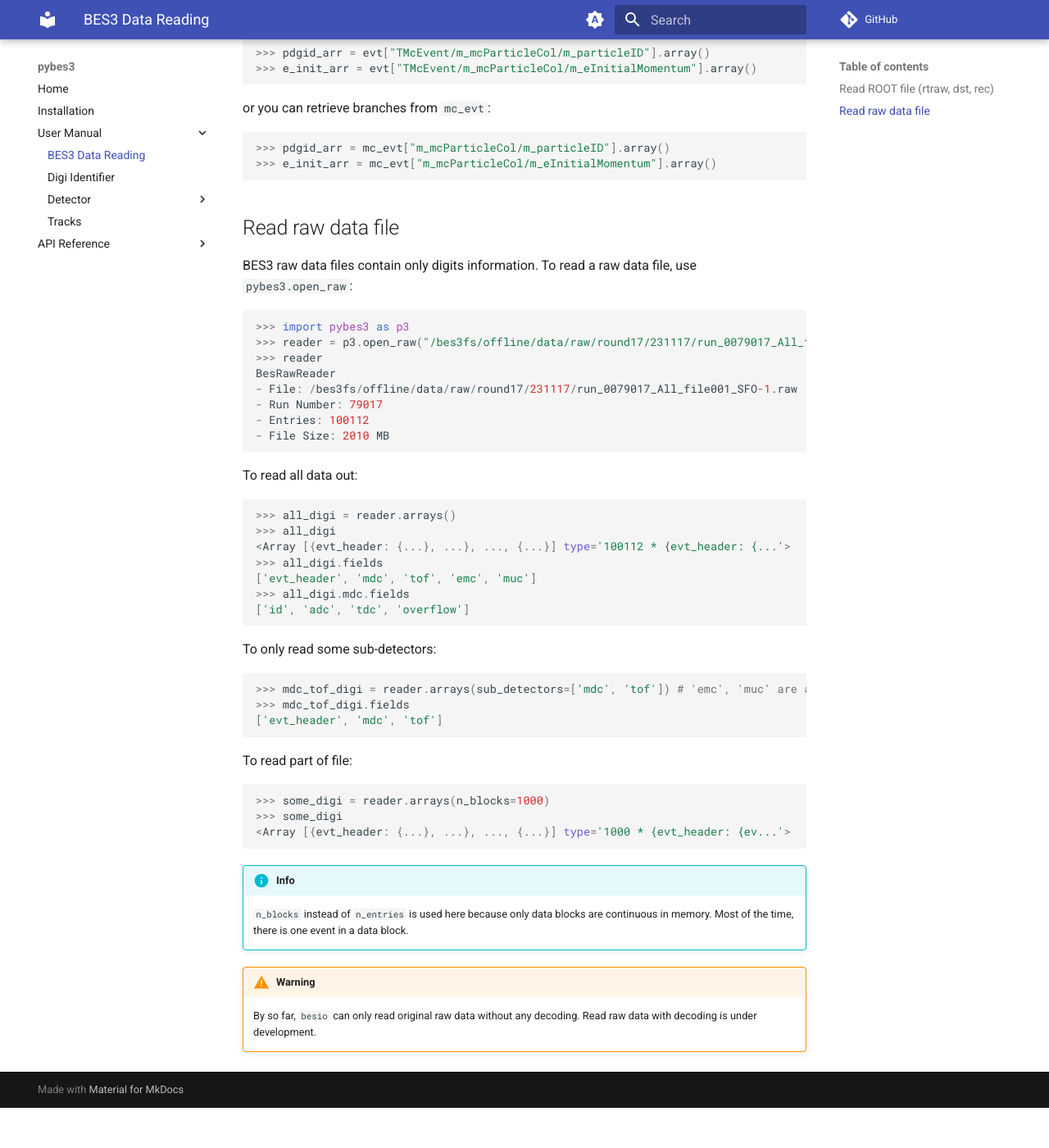
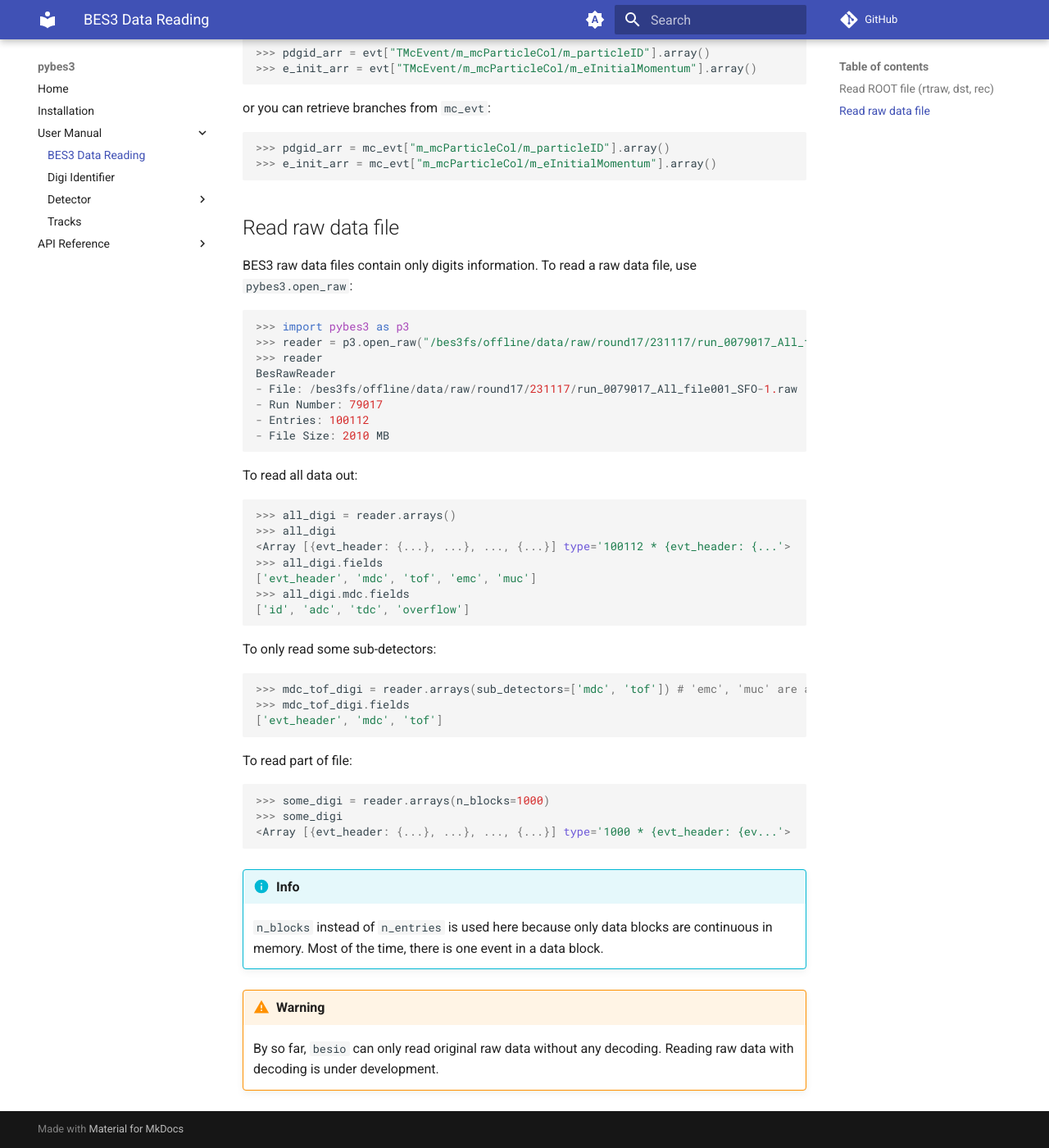
Before and after one commit to mrzimu/pybes3, an MkDocs documentation site: the page built from docs/user-manual/bes3-data-reading.md, in a window 1280 px wide and 1400 px high, scrolled down 1530 px. Shown: the whole window at 82% size. Built offline with MkDocs 1.6.1 and Material for MkDocs 9.7.7, drawn with Linux system fonts in a browser that asks for light colours; comment, search, counter and statistics services are not loaded; before the commit the page ends 2881 px from its top, so only the background shows below that.

```diff
--- /dev/null
+++ b/docs/stylesheets/extra.css
@@ -0,0 +1,4 @@
+.md-typeset .admonition,
+.md-typeset details {
+    font-size: 16px;
+}
--- a/docs/user-manual/bes3-data-reading.md
+++ b/docs/user-manual/bes3-data-reading.md
@@ -134,4 +134,4 @@ To read part of file:
     `n_blocks` instead of `n_entries` is used here because only data blocks are continuous in memory. Most of the time, there is one event in a data block.
 
 !!! warning
-    By so far, `besio` can only read original raw data without any decoding. Read raw data with decoding is under development.
+    By so far, `besio` can only read original raw data without any decoding. Reading raw data with decoding is under development.
--- a/mkdocs.yml
+++ b/mkdocs.yml
@@ -30,6 +30,9 @@ theme:
       toggle:
         icon: material/brightness-4
         name: Switch to system preference
+
+extra_css:
+  - stylesheets/extra.css
 
 markdown_extensions:
   - admonition
@@ -81,3 +84,4 @@ nav:
       - pybes3.besio: api/pybes3.besio.md
       - pybes3.detectors: api/pybes3.detectors.md
       - pybes3.tracks: api/pybes3.tracks.md
+      - pybes3._cache_numba: api/pybes3._cache_numba.md
```
Also changed, not shown: docs/api/pybes3._cache_numba.md (added, +10 -0 lines), docs/installation.md (+1 -1 lines).
